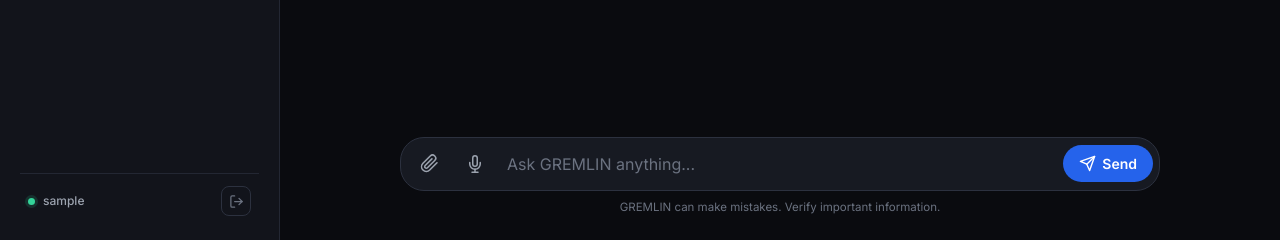
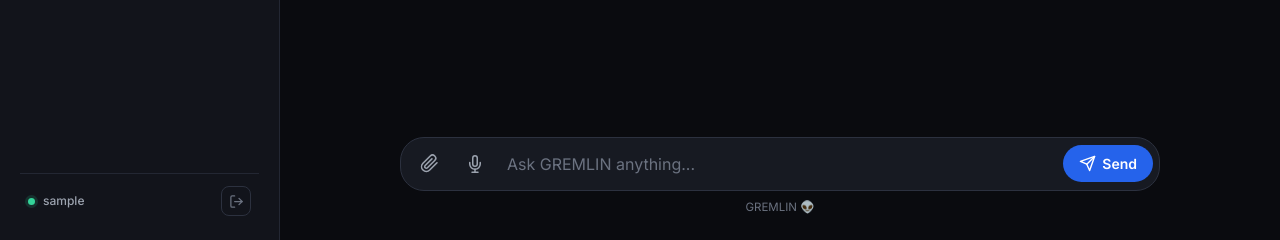
Before and after one commit to Gremlin-dev-dev/gremlin, a Flask app: page / in a window 1280 px wide. Shown: the part 560-800 px from the top of the page. Run offline with Flask 3, Linux system fonts and the light colour scheme; the visitor is signed in with stand-in values (Sample User, id 1); data that the repository does not hold is empty; some libraries are stand-ins or nearby versions.

Commit message:
Update composer hint message in index.html

```diff
--- a/templates/index.html
+++ b/templates/index.html
@@ -102,7 +102,7 @@
                 </button>
 
             </div>
-            <div class="composer-hint">GREMLIN can make mistakes. Verify important information.</div>
+            <div class="composer-hint">GREMLIN 👽</div>
         </div>
 
     </main>
```
